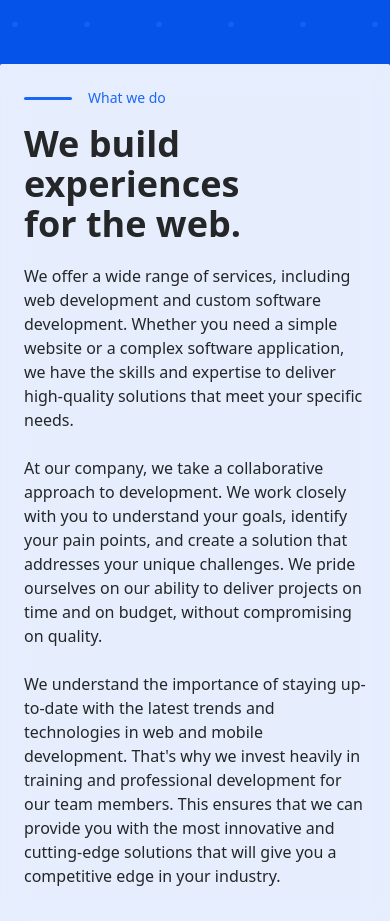
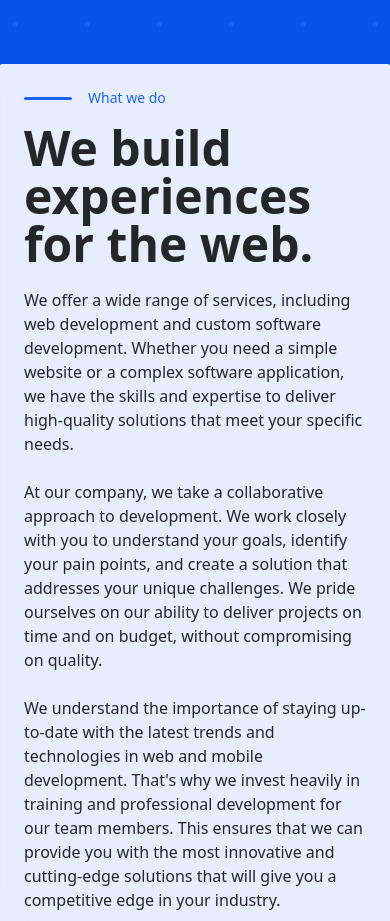
Before and after one commit to hassanhamza930/Waltontech, a React (Create React App) app: page / in a window 390 px wide. Shown: the part 780-1701 px from the top of the page. Built offline with nearby package versions, Linux system fonts and the light colour scheme.

Commit message:
Minor Updates.

```diff
--- a/src/pages/landingPage/landingPage.tsx
+++ b/src/pages/landingPage/landingPage.tsx
@@ -26,7 +26,7 @@ function LandingPage() {
                     </div>
 
                     <div className="flex justify-start items-start flex-col gap-5">
-                        <div className="text-4xl md:text-6xl font-bold text-black/90">We build experiences <br />for the web.</div>
+                        <div className="text-5xl md:text-6xl font-bold text-black/90">We build experiences <br />for the web.</div>
                         <div className="text-md font-regular text-black/90">
                             We offer a wide range of services, including web development and custom software development. Whether you need a simple website or a complex software application, we have the skills and expertise to deliver high-quality solutions that meet your specific needs.<br /><br />
 
```
